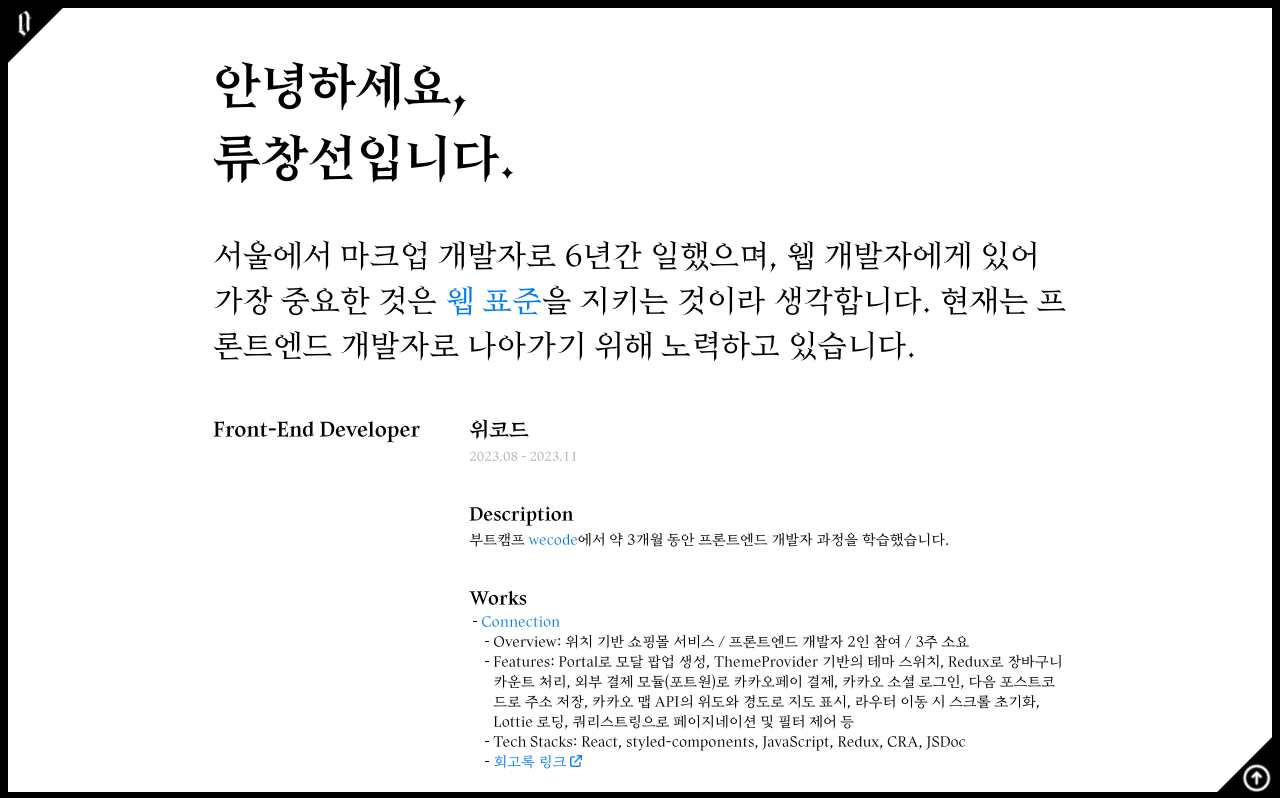
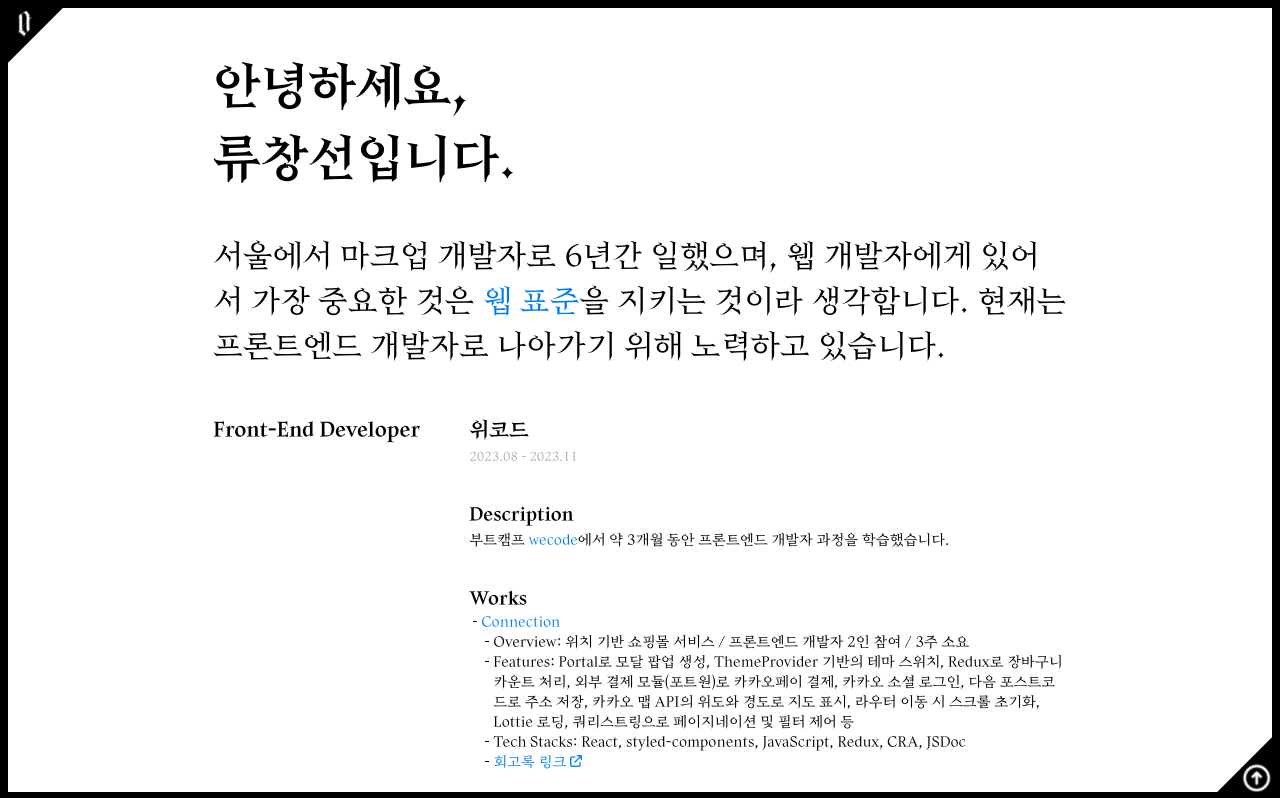
Before and after one commit to ryushin01/project-zero, a React (Vite) app: page / in a window 1280 px wide. Shown: the top 798 px of the page. Built offline with nearby package versions, Linux system fonts and the light colour scheme.

Commit message:
📝 단순 문구 수정

```diff
--- a/src/pages/Main/Main.jsx
+++ b/src/pages/Main/Main.jsx
@@ -27,7 +27,7 @@ const Main = () => {
                             </h1>
                             <h2 className="py-4 text-xl lg:text-3xl leading-snug lg:leading-normal font-thin">
                                 서울에서 마크업 개발자로 6년간 일했으며, 웹
-                                개발자에게 있어 가장 중요한 것은&nbsp;
+                                개발자에게 있어서 가장 중요한 것은&nbsp;
                                 <span className="text-primary">웹 표준</span>을
                                 지키는 것이라 생각합니다. 현재는 프론트엔드
                                 개발자로 나아가기 위해 노력하고 있습니다.
```
